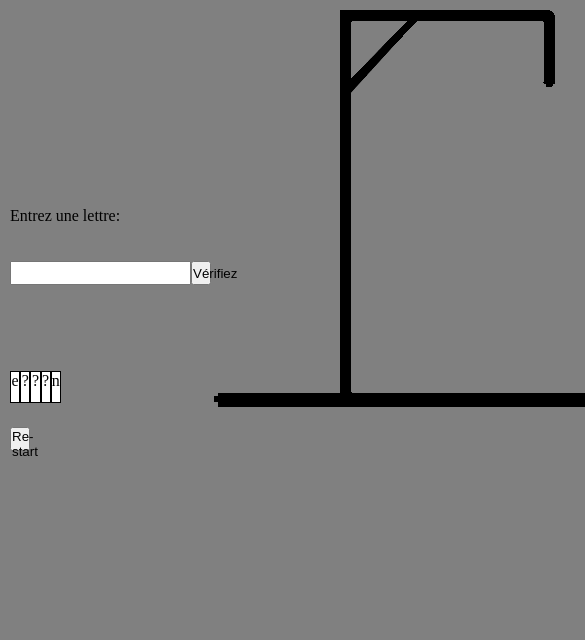
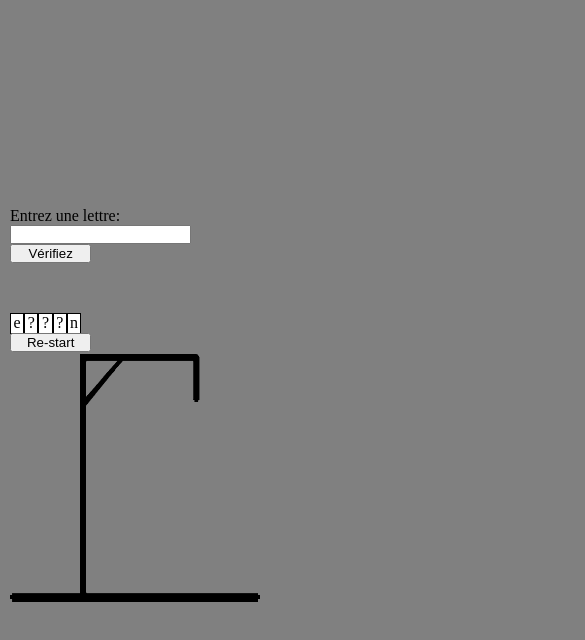
Before and after one commit to Noziho/Jeu-du-Pendu-Project, a plain HTML site: page index.html in a window 390 px wide. Shown: the part 40-680 px from the top of the page, 585 px wide, since content can reach past the window. Drawn offline with Linux system fonts and the light colour scheme.

Commit message:
responsive done

```diff
--- a/assets/css/style.css
+++ b/assets/css/style.css
@@ -78,3 +78,49 @@ button {
 input {
     height: 5%;
 }
+
+@media screen and (max-width: 1005px) {
+    #sous-container1 + div {
+        width: 55%;
+        height: 30rem;
+    }
+    button {
+        width: 20%;
+        height: 10%;
+    }
+
+    .letter {
+        width: 10%;
+    }
+}
+
+@media screen and (max-width: 473px){
+
+    .container {
+        width: 100%;
+        display: block;
+        padding: 1rem;
+    }
+
+    #sous-container1 + div {
+        width: 100%;
+    }
+
+    #pendu {
+        width: 250px;
+        height: 250px;
+    }
+
+    button {
+        width: 40%;
+        height: 5%;
+    }
+
+    #container-letter {
+        width: 100%;
+    }
+
+    .letter {
+        width: 7%;
+    }
+}
```
Also changed, not shown: index.html (+1 -0 lines).
